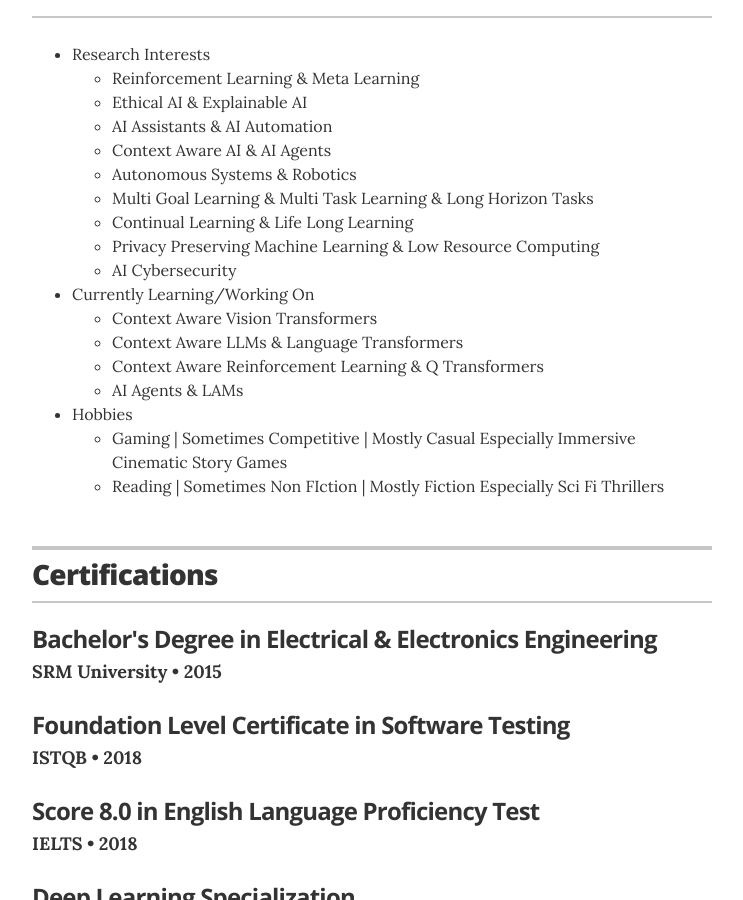
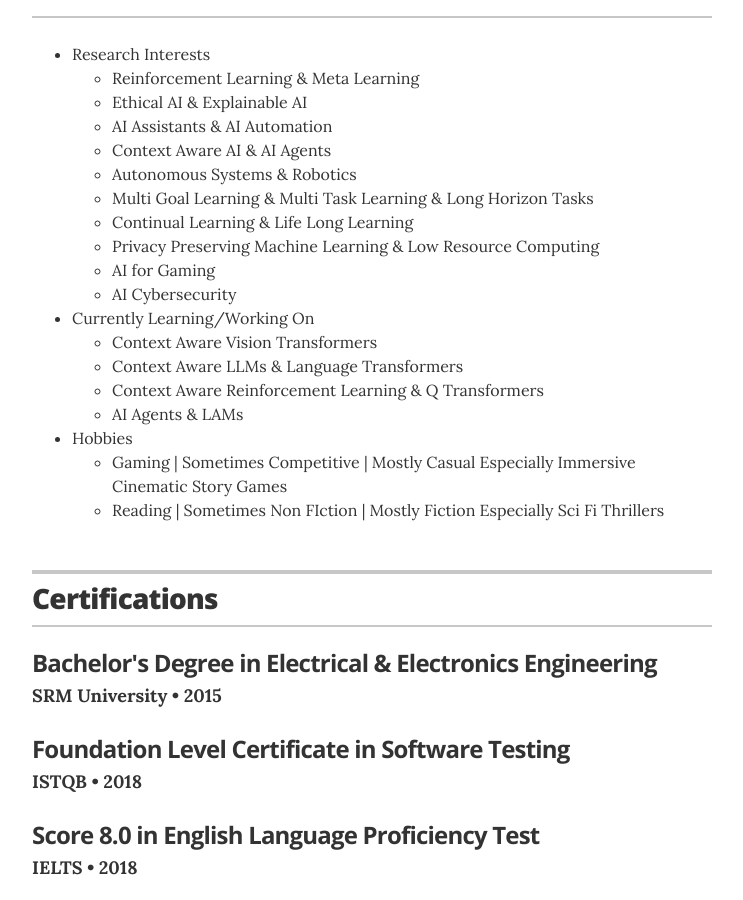
Before and after one commit to Vidharth/Vidharth.github.io, a Jekyll site: the page built from index.html, in a window 1280 px wide and 900 px high, scrolled down 4378 px. Shown: the whole window, without its empty margins (268-1011 px from the left). Built offline with Jekyll 4.4.1, drawn with Linux system fonts in a browser that asks for light colours.

Commit message:
Update interests.yml

```diff
--- a/_data/interests.yml
+++ b/_data/interests.yml
@@ -9,6 +9,7 @@
       <li> Multi Goal Learning & Multi Task Learning & Long Horizon Tasks </li>
       <li> Continual Learning & Life Long Learning </li>
       <li> Privacy Preserving Machine Learning & Low Resource Computing </li>
+      <li> AI for Gaming </li>
       <li> AI Cybersecurity </li>
     </ul>
 - description: Currently Learning/Working On
```
